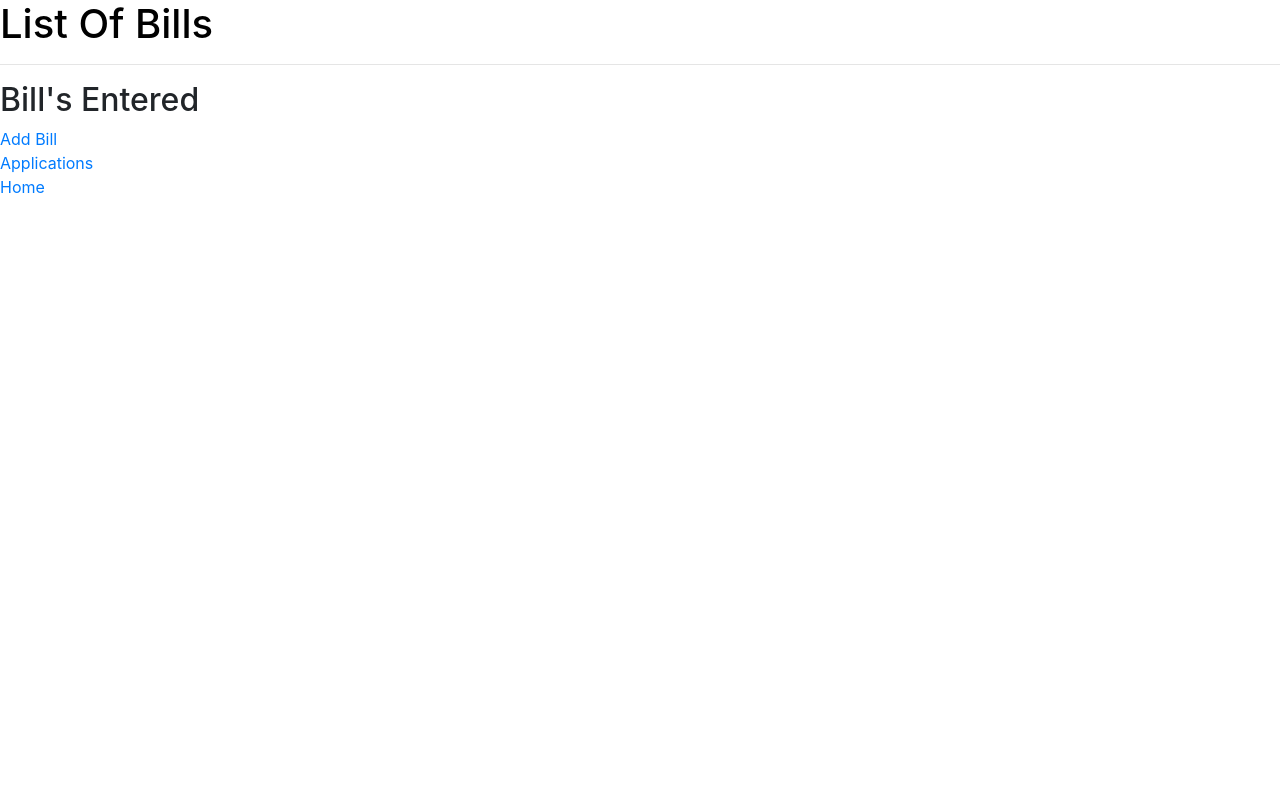
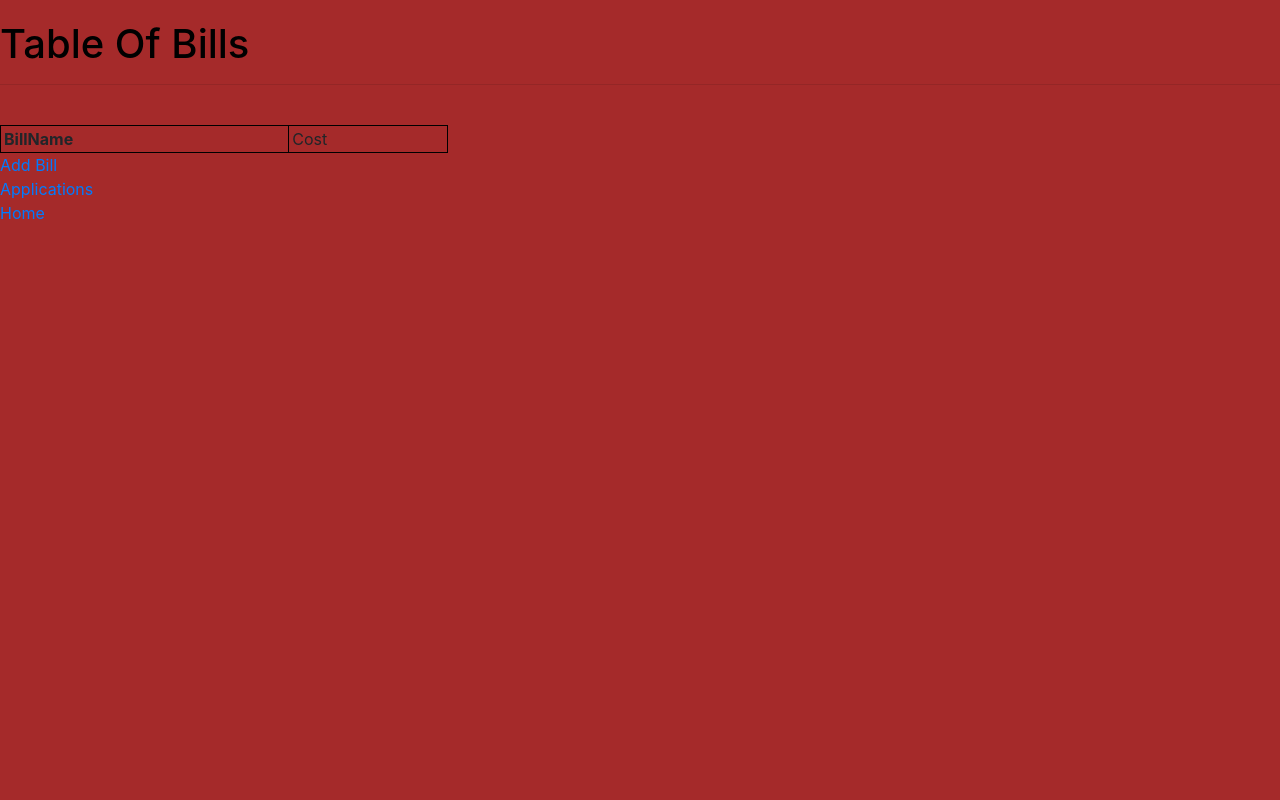
Before and after one commit to Edd-Venv/Django_Apps, a Django app: page /apps/bills/ in a window 1280 px wide. Run offline with Django 3.2, Linux system fonts and the light colour scheme; data that the repository does not hold is empty; some libraries are stand-ins or nearby versions.

Commit message:
Update indexBills.html

```diff
--- a/todos/templates/indexBills.html
+++ b/todos/templates/indexBills.html
@@ -13,37 +13,50 @@
   <script src="https://code.jquery.com/jquery-3.3.1.slim.min.js" integrity="sha384-q8i/X+965DzO0rT7abK41JStQIAqVgRVzpbzo5smXKp4YfRvH+8abtTE1Pi6jizo" crossorigin="anonymous"></script>
   <script src="https://cdnjs.cloudflare.com/ajax/libs/popper.js/1.14.7/umd/popper.min.js" integrity="sha384-UO2eT0CpHqdSJQ6hJty5KVphtPhzWj9WO1clHTMGa3JDZwrnQq4sF86dIHNDz0W1" crossorigin="anonymous"></script>
 
+<style>
+
+  table, th, td {
+  border: 1px solid black;
+  border-collapse: collapse;
+  }
+
+  th, td {
+  padding: 3px;
+  text-align: left;
+  }
+
+</style>
 </head>
-<body>
+   <body style="Background-color:Brown">
 <header>
-    <h1 id="myh1">List Of Bills</h1>
+   <h1 id="myh1" style="margin-top:20px;">Table Of Bills</h1>
     <hr>
 </header>
-<caption><h2>Bill's Entered</h2></caption>
-
-{% for bill in bills %}
-<div style="overflow-x:auto; table-layout: auto;">
-<table>
+  <br/>
+    <div>
+       <table style="width:35%">
           <thead>
             <tr>
-        <th rowspan="2" colspan="3" id="liEd"><big>{{bill.title}}</big></th>
+             <th>BillName</th>
+               <td>Cost</td>
             </tr>
+         {% for bill in bills %}
+     <tr>
+        <td style="font-size:2em;">
+            <big>{{bill.title}}</big></td>
+        <td style="font-size:2.5em;">{{bill.amount}}</td>
+    </tr>
+        {% endfor %}
          </thead>
        <tbody>
      <tr>
-    <td>{{bill.amount}}</td>
    </tr>
-    </tbody>
 </table>
     </div>
-{% endfor %}
-
-
        <a href="amounts/">Add Bill</a>
          <br>
           <a href="/apps">Applications</a>
         <br/>
      <a href='/'>Home</a>
   </body>
-
 </html>
```
Lines whose indentation alone changed are shown as unchanged.
